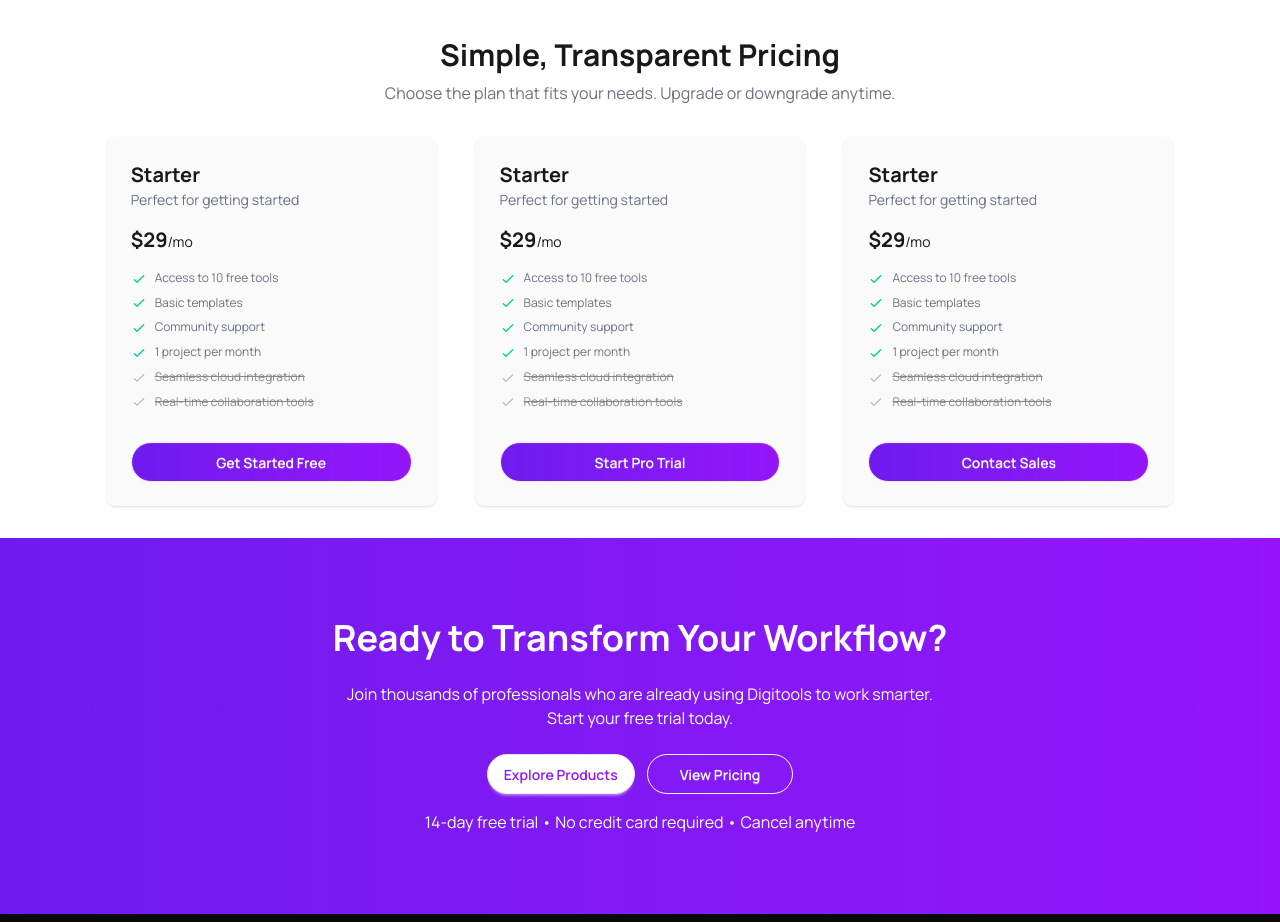
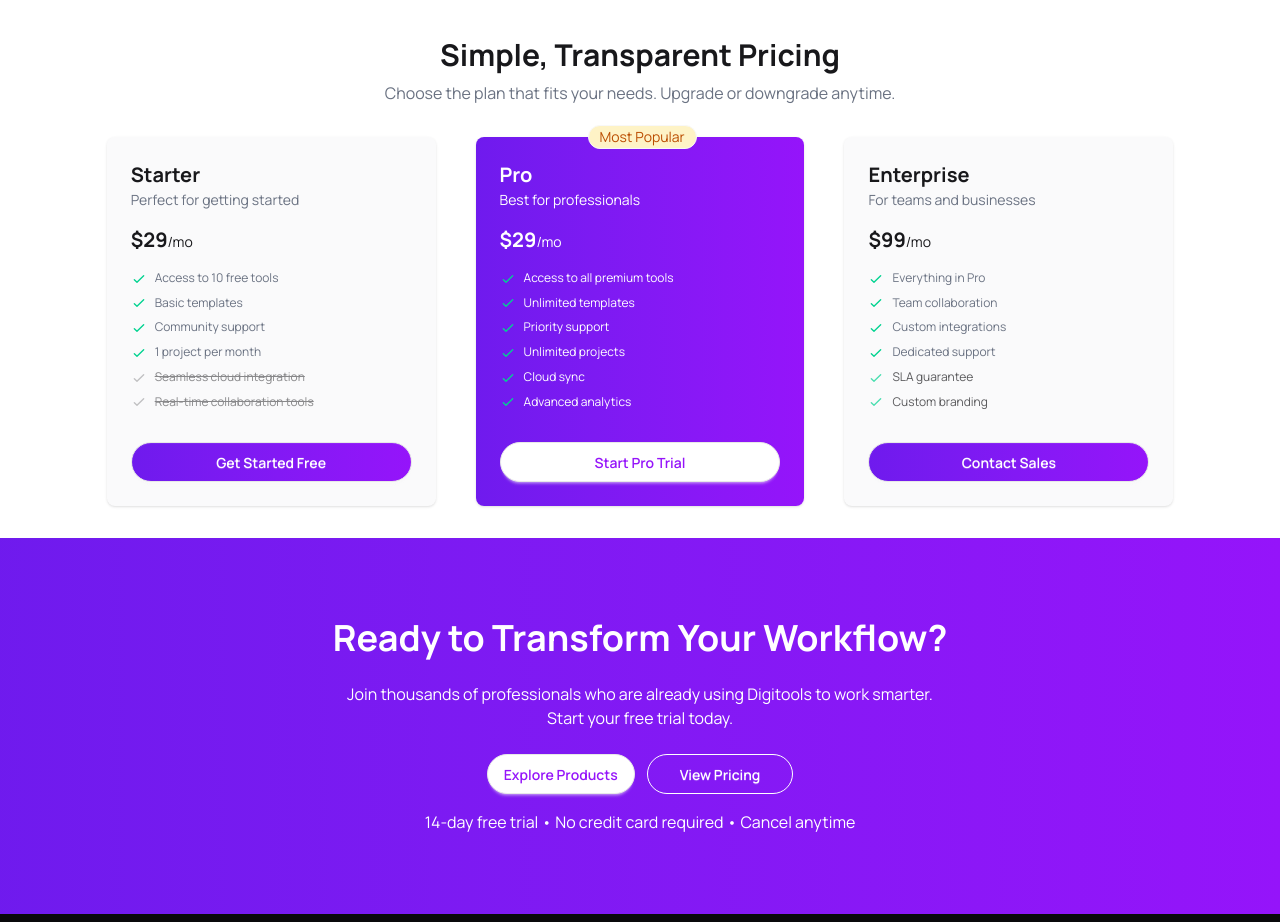
Before and after one commit to dev-riaz/Assignment-6, a React (Vite) app: page / in a window 1280 px wide. Shown: the part 3100-4022 px from the top of the page. Built offline with nearby package versions, Linux system fonts and the light colour scheme.

Commit message:
complet pricing card design

```diff
--- a/src/components/PricingCard.jsx
+++ b/src/components/PricingCard.jsx
@@ -133,12 +133,13 @@ const PricingCard = () => {
               </div>
             </div>
           </div>
-          <div className="card bg-gray-400/5 shadow-sm">
-            <div className="card-body">
+          <div className="card bg-linear-to-r from-[#6a12edf6] to-[#9514FA] shadow-sm">
+            <div className="card-body text-white">
+              <div className="badge bg-[#FEF3C6] text-[#BB4D00] rounded-full absolute left-28 -top-3">Most Popular</div>
               <div className="space-y-4">
                 <div className="">
-                  <h2 className="text-xl font-bold">Starter</h2>
-                  <p className="text-gray-500">Perfect for getting started</p>
+                  <h2 className="text-xl font-bold">Pro</h2>
+                  <p className="">Best for professionals</p>
                 </div>
                 <span className=""><span className="text-xl font-bold">$29</span>/mo</span>
               </div>
@@ -158,7 +159,7 @@ const PricingCard = () => {
                       d="M5 13l4 4L19 7"
                     />
                   </svg>
-                  <span className="text-gray-500">Access to 10 free tools</span>
+                  <span className="">Access to all premium tools</span>
                 </li>
                 <li>
                   <svg
@@ -175,7 +176,7 @@ const PricingCard = () => {
                       d="M5 13l4 4L19 7"
                     />
                   </svg>
-                  <span className="text-gray-500">Basic templates</span>
+                  <span className="">Unlimited templates</span>
                 </li>
                 <li>
                   <svg
@@ -192,7 +193,7 @@ const PricingCard = () => {
                       d="M5 13l4 4L19 7"
                     />
                   </svg>
-                  <span className="text-gray-500">Community support</span>
+                  <span className="">Priority support</span>
                 </li>
                 <li>
                   <svg
@@ -209,12 +210,12 @@ const PricingCard = () => {
                       d="M5 13l4 4L19 7"
                     />
                   </svg>
-                  <span className="text-gray-500">1 project per month</span>
+                  <span className="">Unlimited projects</span>
                 </li>
-                <li className="opacity-50">
+                <li className="">
                   <svg
                     xmlns="http://www.w3.org/2000/svg"
-                    className="size-4 me-2 inline-block text-base-content/50"
+                    className="size-4 me-2 inline-block text-success"
                     fill="none"
                     viewBox="0 0 24 24"
                     stroke="currentColor"
@@ -226,14 +227,14 @@ const PricingCard = () => {
                       d="M5 13l4 4L19 7"
                     />
                   </svg>
-                  <span className="line-through">
-                    Seamless cloud integration
+                  <span className="">
+                    Cloud sync
                   </span>
                 </li>
-                <li className="opacity-50">
+                <li className="">
                   <svg
                     xmlns="http://www.w3.org/2000/svg"
-                    className="size-4 me-2 inline-block text-base-content/50"
+                    className="size-4 me-2 inline-block text-success"
                     fill="none"
                     viewBox="0 0 24 24"
                     stroke="currentColor"
@@ -245,13 +246,13 @@ const PricingCard = () => {
                       d="M5 13l4 4L19 7"
                     />
                   </svg>
-                  <span className="line-through">
-                    Real-time collaboration tools
+                  <span className="">
+                    Advanced analytics
                   </span>
                 </li>
               </ul>
               <div className="mt-6">
-                <button className="btn bg-linear-to-r from-[#6a12edf6] to-[#9514FA] btn-block text-white rounded-full">Start Pro Trial</button>
+                <button className="btn bg-linear-to-r text-[#9514FA] btn-block bg-white rounded-full">Start Pro Trial</button>
               </div>
             </div>
           </div>
@@ -259,10 +260,10 @@ const PricingCard = () => {
             <div className="card-body">
               <div className="space-y-4">
                 <div className="">
-                  <h2 className="text-xl font-bold">Starter</h2>
-                  <p className="text-gray-500">Perfect for getting started</p>
+                  <h2 className="text-xl font-bold">Enterprise</h2>
+                  <p className="text-gray-500">For teams and businesses</p>
                 </div>
-                <span className=""><span className="text-xl font-bold">$29</span>/mo</span>
+                <span className=""><span className="text-xl font-bold">$99</span>/mo</span>
               </div>
               <ul className="mt-2 flex flex-col gap-2 text-xs">
                 <li>
@@ -280,7 +281,7 @@ const PricingCard = () => {
                       d="M5 13l4 4L19 7"
                     />
                   </svg>
-                  <span className="text-gray-500">Access to 10 free tools</span>
+                  <span className="text-gray-500">Everything in Pro</span>
                 </li>
                 <li>
                   <svg
@@ -297,7 +298,7 @@ const PricingCard = () => {
                       d="M5 13l4 4L19 7"
                     />
                   </svg>
-                  <span className="text-gray-500">Basic templates</span>
+                  <span className="text-gray-500">Team collaboration</span>
                 </li>
                 <li>
                   <svg
@@ -314,7 +315,7 @@ const PricingCard = () => {
                       d="M5 13l4 4L19 7"
                     />
                   </svg>
-                  <span className="text-gray-500">Community support</span>
+                  <span className="text-gray-500">Custom integrations</span>
                 </li>
                 <li>
                   <svg
@@ -331,12 +332,12 @@ const PricingCard = () => {
                       d="M5 13l4 4L19 7"
                     />
                   </svg>
-                  <span className="text-gray-500">1 project per month</span>
+                  <span className="text-gray-500">Dedicated support</span>
                 </li>
-                <li className="opacity-50">
+                <li className="opacity-70">
                   <svg
                     xmlns="http://www.w3.org/2000/svg"
-                    className="size-4 me-2 inline-block text-base-content/50"
+                    className="size-4 me-2 inline-block text-success"
                     fill="none"
                     viewBox="0 0 24 24"
                     stroke="currentColor"
@@ -348,14 +349,14 @@ const PricingCard = () => {
                       d="M5 13l4 4L19 7"
                     />
                   </svg>
-                  <span className="line-through">
-                    Seamless cloud integration
+                  <span className="">
+                    SLA guarantee
                   </span>
                 </li>
-                <li className="opacity-50">
+                <li className="opacity-70">
                   <svg
                     xmlns="http://www.w3.org/2000/svg"
-                    className="size-4 me-2 inline-block text-base-content/50"
+                    className="size-4 me-2 inline-block text-success"
                     fill="none"
                     viewBox="0 0 24 24"
                     stroke="currentColor"
@@ -367,8 +368,8 @@ const PricingCard = () => {
                       d="M5 13l4 4L19 7"
                     />
                   </svg>
-                  <span className="line-through">
-                    Real-time collaboration tools
+                  <span className="">
+                    Custom branding
                   </span>
                 </li>
               </ul>
--- a/src/components/Products.jsx
+++ b/src/components/Products.jsx
@@ -4,7 +4,7 @@ import ProductCard from "./ProductCard";
 const Products = ({ cards, carts, setCarts }) => {
   return (
     <>
-      <div className="w-full  md:max-w-10/12 mx-auto grid grid-cols-1 md:grid-cols-3 gap-10">
+      <div className="md:max-w-10/12 mx-auto grid grid-cols-1 md:grid-cols-3 gap-10">
         {cards.map((card) => (
           <ProductCard
             key={card.id}
```
